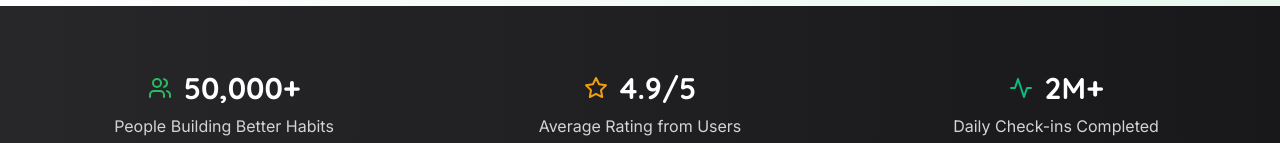
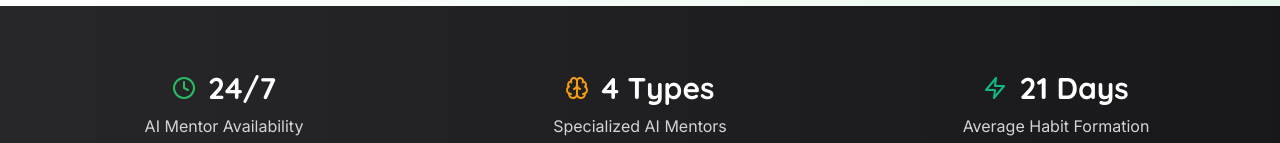
Before and after one commit to msnandhis/mentormate, a React (Vite) app: page / in a window 1280 px wide. Shown: the part 794-937 px from the top of the page. Built offline with nearby package versions, Linux system fonts and the light colour scheme; no server answers.

Commit message:
Update Stats Section with Relevant Details

```diff
--- a/src/components/StatsSection.tsx
+++ b/src/components/StatsSection.tsx
@@ -1,5 +1,5 @@
 import React from 'react';
-import { Users, Star, Activity } from 'lucide-react';
+import { Clock, Brain, Zap } from 'lucide-react';
 
 export const StatsSection: React.FC = () => {
   return (
@@ -8,26 +8,29 @@ export const StatsSection: React.FC = () => {
         <div className="grid md:grid-cols-3 gap-8 text-center text-white">
           <div className="group">
             <div className="flex items-center justify-center space-x-3 mb-2">
-              <Users className="w-6 h-6 text-primary" />
-              <div className="font-heading font-bold text-3xl">50,000+</div>
+              <Clock className="w-6 h-6 text-primary" />
+              <div className="font-heading font-bold text-3xl">24/7</div>
             </div>
-            <p className="font-body text-neutral-300">People Building Better Habits</p>
+            <p className="font-body text-neutral-300">AI Mentor Availability</p>
+            <p className="font-body text-xs text-neutral-400 mt-1">Always here when you need support</p>
           </div>
 
           <div className="group">
             <div className="flex items-center justify-center space-x-3 mb-2">
-              <Star className="w-6 h-6 text-warning" />
-              <div className="font-heading font-bold text-3xl">4.9/5</div>
+              <Brain className="w-6 h-6 text-warning" />
+              <div className="font-heading font-bold text-3xl">4 Types</div>
             </div>
-            <p className="font-body text-neutral-300">Average Rating from Users</p>
+            <p className="font-body text-neutral-300">Specialized AI Mentors</p>
+            <p className="font-body text-xs text-neutral-400 mt-1">Fitness, wellness, study & career coaches</p>
           </div>
 
           <div className="group">
             <div className="flex items-center justify-center space-x-3 mb-2">
-              <Activity className="w-6 h-6 text-success" />
-              <div className="font-heading font-bold text-3xl">2M+</div>
+              <Zap className="w-6 h-6 text-success" />
+              <div className="font-heading font-bold text-3xl">21 Days</div>
             </div>
-            <p className="font-body text-neutral-300">Daily Check-ins Completed</p>
+            <p className="font-body text-neutral-300">Average Habit Formation</p>
+            <p className="font-body text-xs text-neutral-400 mt-1">Science-backed approach to lasting change</p>
           </div>
         </div>
       </div>
```
